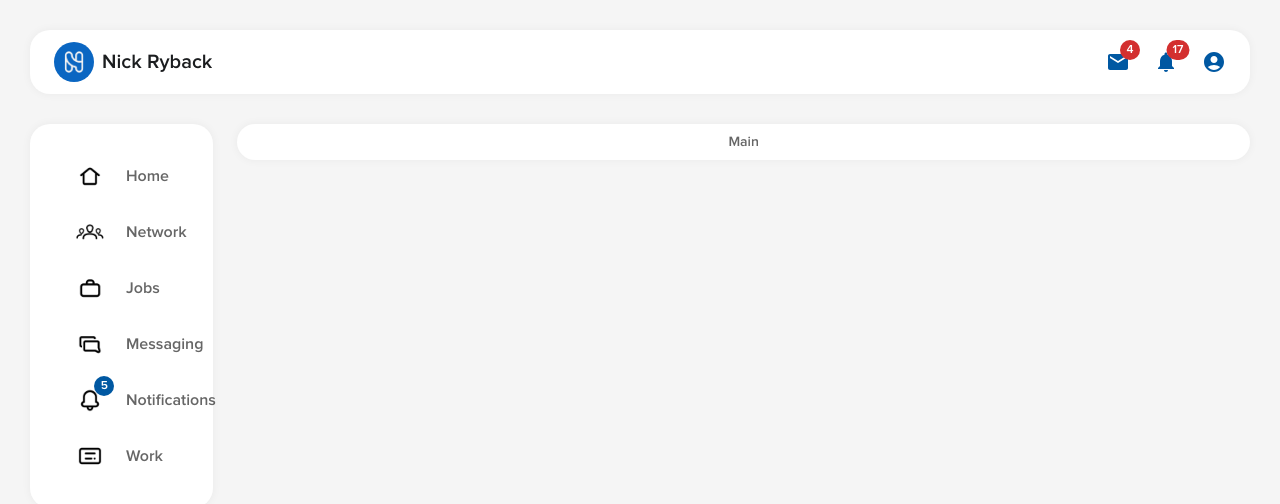
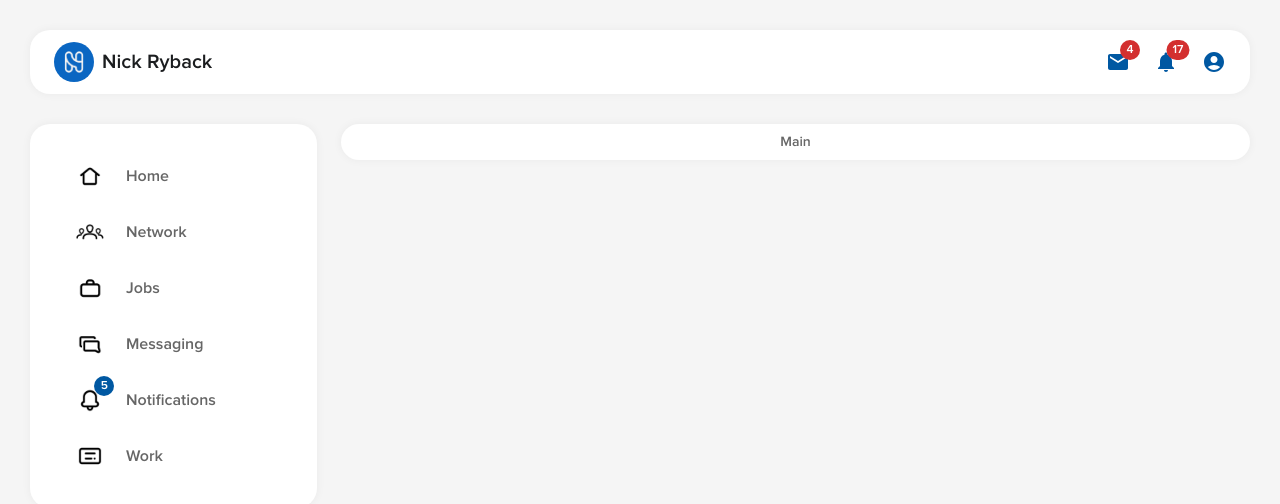
Before and after one commit to Mandeepsinghmar/student_jobs, a React (Create React App) app in the folder client/: page / in a window 1280 px wide. Shown: the top 504 px of the page. Built offline with nearby package versions, Linux system fonts and the light colour scheme.

Commit message:
fix responsivness

```diff
--- a/client/src/App.tsx
+++ b/client/src/App.tsx
@@ -20,10 +20,10 @@ const App = () => (
     <Navbar />
     <Box sx={{ flexGrow: 1, m: '30px' }}>
       <Grid container spacing={3}>
-        <Grid item xs={12} sm={2}>
+        <Grid item xs={12} sm={5} md={4} lg={3}>
           <Item><Sidebar /></Item>
         </Grid>
-        <Grid item xs={12} sm={10}>
+        <Grid item xs={12} sm={7} md={8} lg={9}>
           <Item><Main /></Item>
         </Grid>
       </Grid>
```
